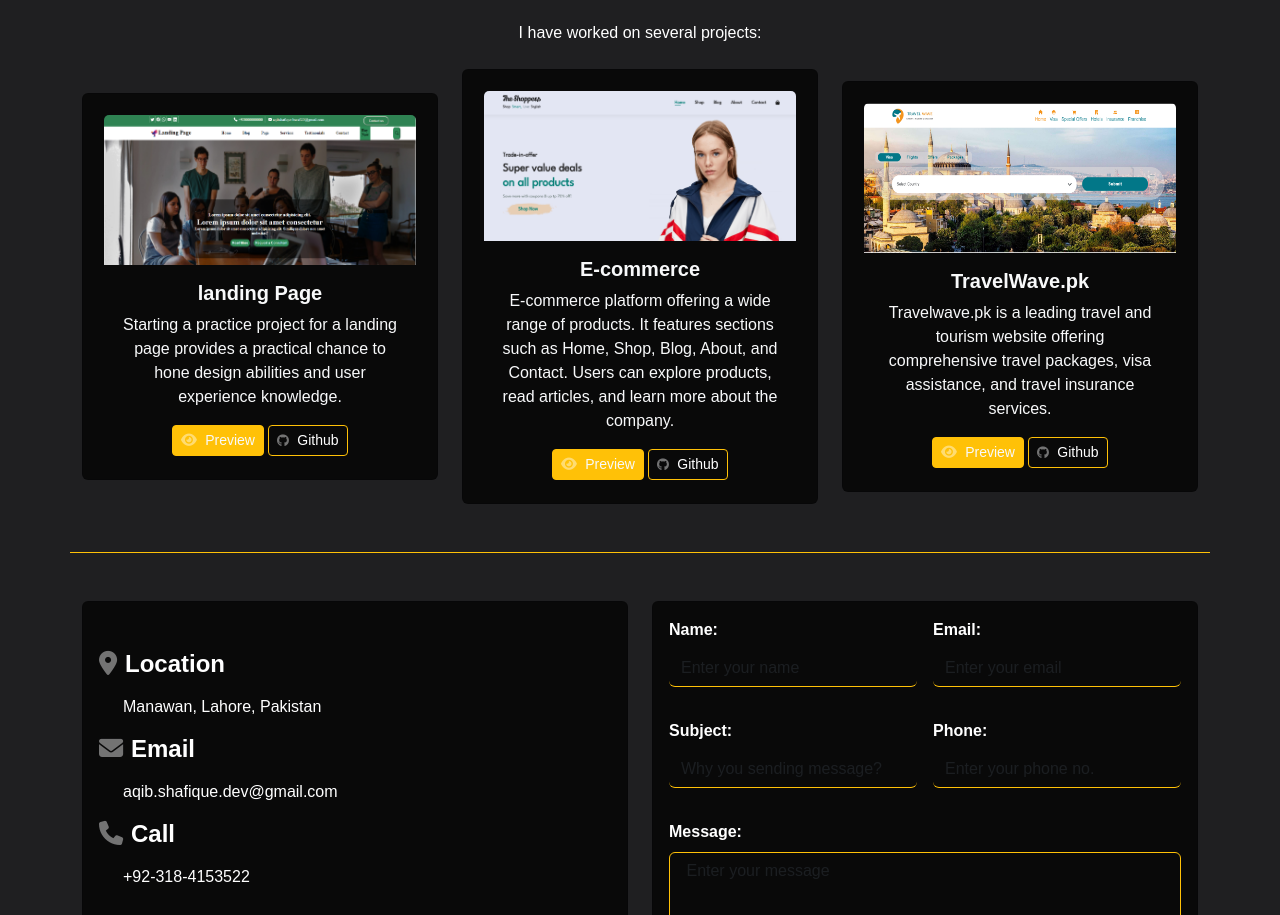
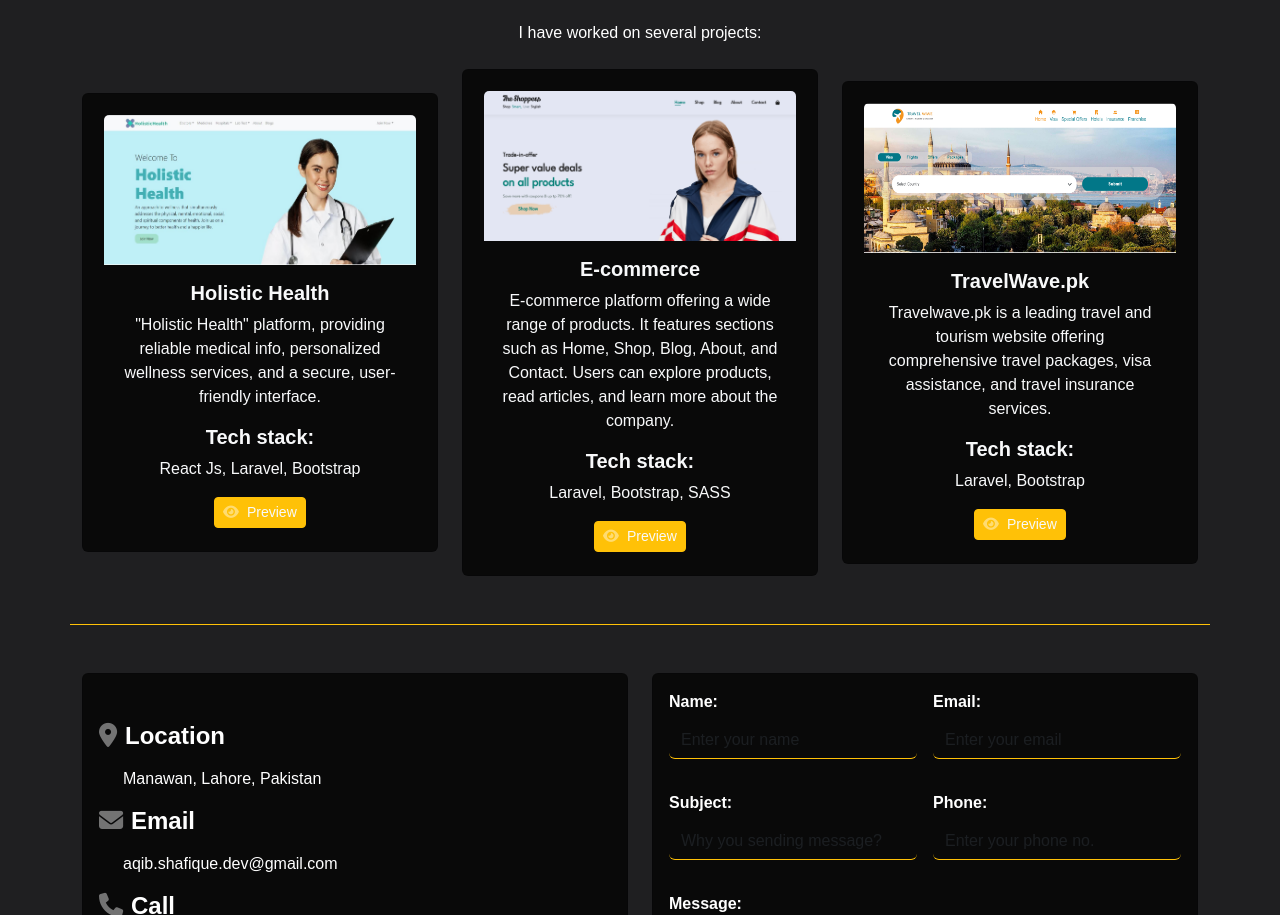
Before and after one commit to Aqib69/portfolio, a plain HTML site: page index.html in a window 1280 px wide. Shown: the part 1888-2803 px from the top of the page. Drawn offline with nearby package versions, Linux system fonts and the light colour scheme; a web font is replaced by a local one.

Commit message:
edit projects content

```diff
--- a/index.html
+++ b/index.html
@@ -256,20 +256,23 @@
             <div class="row text-center align-items-center project-contentImg">
                 <div class="col-md-4">
                     <div class="card mb-4  border-color">
-                        <img src="image/landing_page.PNG" class="card-img-top" alt="Project 1">
+                        <img src="image/HHealth.JPG" class="card-img-top" alt="Project 1">
                         <div class="card-body">
                             <div class="fs-6 text-light">
-                                <h5 class="fw-bold">landing Page</h5>
-                                <p>Starting a practice project for a landing page provides a practical chance to hone
-                                    design
-                                    abilities and user experience knowledge.</p>
+                                <h5 class="fw-bold">Holistic Health</h5>
+                                <p>"Holistic Health" platform, providing reliable medical info, personalized
+                                    wellness services, and a secure, user-friendly interface.</p>
+                            </div>
+                            <div class="fs-6 text-light">
+                                <h5 class="fw-bold">Tech stack:</h5>
+                                <p>React Js, Laravel, Bootstrap</p>
                             </div>
                             <a type="button" class="btn btn-warning btn-sm text-light"
-                                href="https://aqibproductive.github.io/landing-Page/"><i
+                                href="https://github.com/AS-Aqib69"><i
                                     class="fa-solid fa-eye fa-beat-fade fs-sm pe-2 project-icons"></i>Preview</a>
-                            <a type="button" class="btn btn-outline-warning btn-sm"
+                            <!-- <a type="button" class="btn btn-outline-warning btn-sm"
                                 href="https://github.com/Aqibproductive/landing-Page.git"><i
-                                    class="fa-brands fa-github fa-beat-fade fa-sm pe-2 project-icons"></i>Github</a>
+                                    class="fa-brands fa-github fa-beat-fade fa-sm pe-2 project-icons"></i>Github</a> -->
                         </div>
                     </div>
                 </div>
@@ -283,12 +286,16 @@
                                     Home, Shop, Blog, About, and Contact. Users can explore products, read articles, and
                                     learn more about the company.</p>
                             </div>
+                            <div class="fs-6 text-light">
+                                <h5 class="fw-bold">Tech stack:</h5>
+                                <p>Laravel, Bootstrap, SASS</p>
+                            </div>
                             <a type="button" class="btn btn-warning btn-sm text-light"
                                 href="https://aqibproductive.github.io/E-commerce/"><i
                                     class="fa-solid fa-eye fa-beat-fade fs-sm pe-2 project-icons"></i>Preview</a>
-                            <a type="button" class="btn btn-outline-warning btn-sm"
+                            <!-- <a type="button" class="btn btn-outline-warning btn-sm"
                                 href="https://github.com/Aqibproductive/E-commerce.git"><i
-                                    class="fa-brands fa-github fa-beat-fade fa-sm pe-2 project-icons"></i>Github</a>
+                                    class="fa-brands fa-github fa-beat-fade fa-sm pe-2 project-icons"></i>Github</a> -->
                         </div>
                     </div>
                 </div>
@@ -301,12 +308,16 @@
                                 <p>Travelwave.pk is a leading travel and tourism website offering comprehensive travel
                                     packages, visa assistance, and travel insurance services.</p>
                             </div>
+                            <div class="fs-6 text-light">
+                                <h5 class="fw-bold">Tech stack:</h5>
+                                <p>Laravel, Bootstrap</p>
+                            </div>
                             <a type="button" class="btn btn-warning btn-sm text-light"
                                 href="https://beta.travelwave.pk/"><i
                                     class="fa-solid fa-eye fa-beat-fade fs-sm pe-2 project-icons"></i>Preview</a>
-                            <a type="button" class="btn btn-outline-warning btn-sm"
+                            <!-- <a type="button" class="btn btn-outline-warning btn-sm"
                                 href="https://github.com/MuhammadArsalanProductive/TravelPanel.git"><i
-                                    class="fa-brands fa-github fa-beat-fade fa-sm pe-2 project-icons"></i>Github</a>
+                                    class="fa-brands fa-github fa-beat-fade fa-sm pe-2 project-icons"></i>Github</a> -->
                         </div>
                     </div>
                 </div>
```
Also changed, not shown: image/HHealth.JPG (added).
